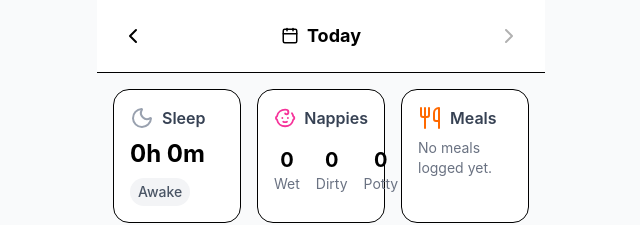
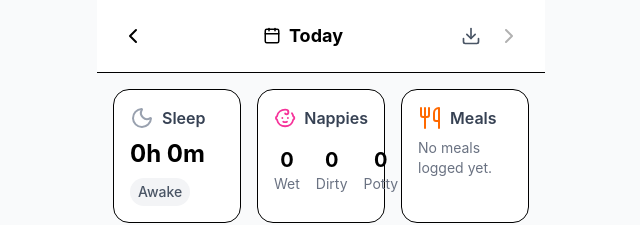
Before and after one commit to ngskosana/nanny-log, a React (Vite) app: page / in a window 1280 px wide. Shown: the top 225 px of the page, without its empty margins (319-959 px from the left). Built offline with nearby package versions, Linux system fonts and the light colour scheme; no server answers; the database is empty.

Commit message:
Add CSV export functionality for monthly reports

```diff
--- a/src/App.jsx
+++ b/src/App.jsx
@@ -1,6 +1,6 @@
 import { useState, useEffect } from 'react';
-import { format, subDays, addDays, isToday, parseISO } from 'date-fns';
-import { collection, query, where, onSnapshot, orderBy } from 'firebase/firestore';
+import { format, subDays, addDays, isToday } from 'date-fns';
+import { collection, query, where, onSnapshot } from 'firebase/firestore';
 import { db } from './firebase';
 import { ChevronLeft, ChevronRight, Calendar } from 'lucide-react';
 
@@ -8,6 +8,7 @@ import SummaryDashboard from './components/SummaryDashboard';
 import LogButtons from './components/LogButtons';
 import Timeline from './components/Timeline';
 import DailyNotes from './components/DailyNotes';
+import ExportButton from './components/ExportButton';
 
 function App() {
   const [selectedDate, setSelectedDate] = useState(new Date());
@@ -53,12 +54,14 @@ function App() {
       {/* Header & Date Navigation */}
       <header className="bg-white border-b sticky top-0 z-10">
         <div className="flex items-center justify-between p-4">
+          <div className="flex items-center">
             <button
               onClick={handlePrevDay}
               className="p-2 hover:bg-gray-100 rounded-full"
             >
               <ChevronLeft size={24} />
             </button>
+          </div>
 
           <div className="flex flex-col items-center">
             <h1 className="font-bold text-lg flex items-center gap-2">
@@ -67,6 +70,8 @@ function App() {
             </h1>
           </div>
 
+          <div className="flex items-center">
+            <ExportButton selectedDate={selectedDate} />
             <button
               onClick={handleNextDay}
               disabled={isToday(selectedDate)}
@@ -74,6 +79,7 @@ function App() {
             >
               <ChevronRight size={24} />
             </button>
+          </div>
         </div>
       </header>
 
--- /dev/null
+++ b/src/components/ExportButton.jsx
@@ -0,0 +1,85 @@
+import { useState } from 'react';
+import { Download } from 'lucide-react';
+import { collection, query, where, getDocs } from 'firebase/firestore';
+import { db } from '../firebase';
+import { format, startOfMonth, endOfMonth } from 'date-fns';
+
+export default function ExportButton({ selectedDate }) {
+  const [exporting, setExporting] = useState(false);
+
+  const handleExport = async () => {
+    setExporting(true);
+    try {
+      const monthStart = format(startOfMonth(selectedDate), 'yyyy-MM-dd');
+      const monthEnd = format(endOfMonth(selectedDate), 'yyyy-MM-dd');
+
+      // Fetch logs for the month
+      const qLogs = query(
+        collection(db, 'logs'),
+        where('date', '>=', monthStart),
+        where('date', '<=', monthEnd)
+      );
+      const logsSnap = await getDocs(qLogs);
+      const logs = logsSnap.docs.map(doc => doc.data());
+      logs.sort((a, b) => new Date(a.timestamp) - new Date(b.timestamp));
+
+      // Fetch daily notes for the month
+      const qNotes = query(
+        collection(db, 'notes'),
+        // Wait, documents in 'notes' don't necessarily have a 'date' field?
+        // In DailyNotes.jsx, we just use dateStr as the doc ID.
+        // We can't query by ID ranges easily without `__name__` but we need to ensure the ID is the date.
+        // I will just skip fetching daily notes in this export, or just export events.
+      );
+
+      const headers = ['Date', 'Time', 'Type', 'Action/Details'];
+      const rows = logs.map(log => {
+        const date = format(new Date(log.timestamp), 'yyyy-MM-dd');
+        const time = format(new Date(log.timestamp), 'HH:mm');
+        let details = '';
+
+        if (log.type === 'sleep' || log.type === 'nappy') {
+          details = log.action;
+        } else if (log.type === 'meal') {
+          details = `${log.mealType}: ${log.description} (${log.amount})`;
+        } else if (log.type === 'medicine') {
+          details = `${log.name} (${log.amount})`;
+        }
+
+        // Escape quotes and wrap in quotes for CSV safety
+        const safeDetails = `"${details.replace(/"/g, '""')}"`;
+
+        return [date, time, log.type, safeDetails].join(',');
+      });
+
+      const csvContent = [headers.join(','), ...rows].join('\n');
+      const blob = new Blob([csvContent], { type: 'text/csv;charset=utf-8;' });
+      const url = URL.createObjectURL(blob);
+      const link = document.createElement('a');
+
+      link.setAttribute('href', url);
+      link.setAttribute('download', `nanny-log-${format(selectedDate, 'yyyy-MM')}.csv`);
+      link.style.visibility = 'hidden';
+      document.body.appendChild(link);
+      link.click();
+      document.body.removeChild(link);
+
+    } catch (error) {
+      console.error("Error exporting CSV: ", error);
+      alert("Failed to export data. Please try again.");
+    } finally {
+      setExporting(false);
+    }
+  };
+
+  return (
+    <button
+      onClick={handleExport}
+      disabled={exporting}
+      className={`p-2 rounded-full hover:bg-gray-100 ${exporting ? 'opacity-50 cursor-not-allowed' : ''}`}
+      title="Export Monthly Report (CSV)"
+    >
+      <Download size={20} className="text-gray-600" />
+    </button>
+  );
+}
```
Lines whose indentation alone changed are shown as unchanged.
